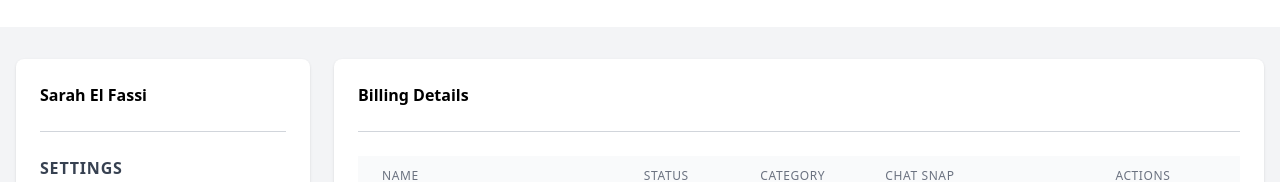
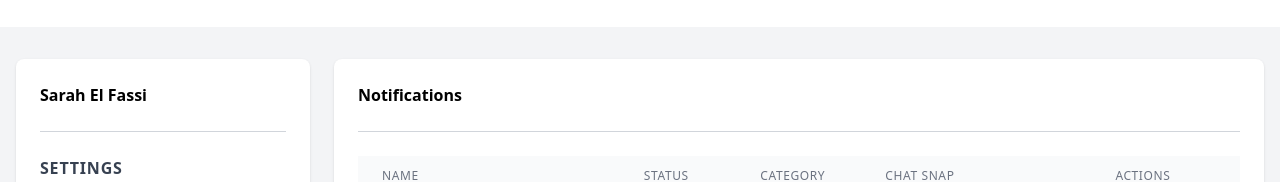
Before and after one commit to 9-shen/hennapp, a Next.js app: page /dashboard in a window 1280 px wide. Both pictures are taken after a click on the item "Notifications". Shown: the part 649-831 px from the top of the page. Built offline with nearby package versions, Linux system fonts and the light colour scheme.

Commit message:
notifiction

```diff
--- a/components/Dashboard/Items/Notifications.tsx
+++ b/components/Dashboard/Items/Notifications.tsx
@@ -9,7 +9,7 @@ import Link from "next/link";
 export default function Notifications() {
   return (
     <div className="overflow-x-auto scrollbar-smooth">
-      <h3 className="font-bold">Billing Details</h3>
+      <h3 className="font-bold">Notifications</h3>
       <hr className="my-6 border-t border-gray-300" />
       <table className="min-w-full divide-y divide-gray-200">
         <thead className="bg-gray-50">
```
